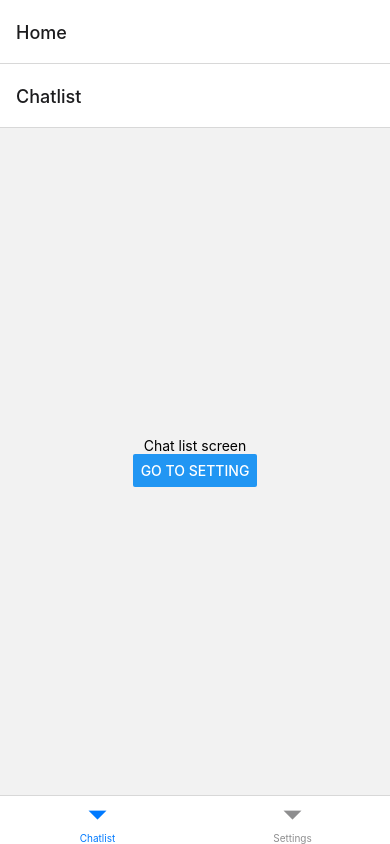
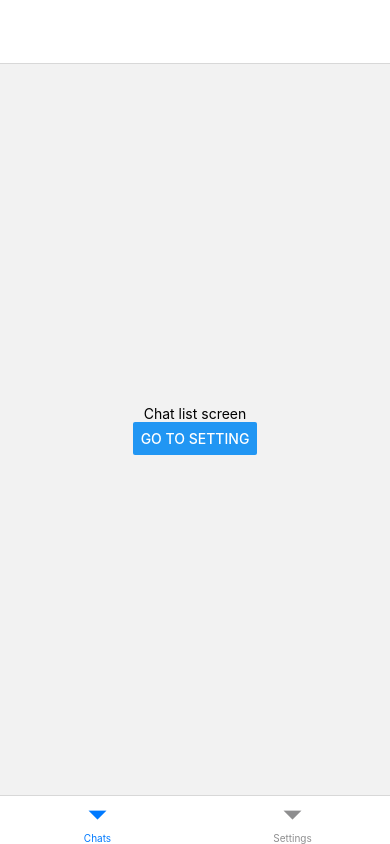
Before and after one commit to Danyspb/WhatsApp, a React Native app: screen / in a window 390 px wide. Built offline with nearby package versions, Linux system fonts and the light colour scheme.

Commit message:
config tabName setting

```diff
--- a/App.js
+++ b/App.js
@@ -22,9 +22,9 @@ const Tab = createBottomTabNavigator();
 
 const TabNavigator = ()=>{
   return(
-    <Tab.Navigator>
-      <Tab.Screen name='Chatlist' component={ChatListScreen} />
-      <Tab.Screen name='Settings' component={SettingsScreen} />
+    <Tab.Navigator screenOptions={{headerTitle: ''}}>
+      <Tab.Screen name='Chat' component={ChatListScreen} options={{tabBarLabel: "Chats"}}/>
+      <Tab.Screen name='Settings' component={SettingsScreen} options={{tabBarLabel: "Settings"}} />
     </Tab.Navigator>
   )
 }
@@ -80,12 +80,11 @@ export default function App() {
     <SafeAreaProvider style={styles.container}>
       <NavigationContainer>
         <Stack.Navigator>
-          <Stack.Screen name='Home' component={TabNavigator} />
-          <Stack.Screen name='Settings' component={ChatSettingsScreen} options={
-            {headerTitle: "Settings",
-             gestureEnabled: true,
-            }
-            } />
+          <Stack.Screen name='Home' component={TabNavigator}  options={{headerShown: false}}/>
+          <Stack.Screen name='chatScreenSettings' component={ChatSettingsScreen} options={{
+            headerTitle: "Settings",
+            headerBackTitle: "Back"
+          }} />
         </Stack.Navigator>
       </NavigationContainer>
     </SafeAreaProvider>
```
